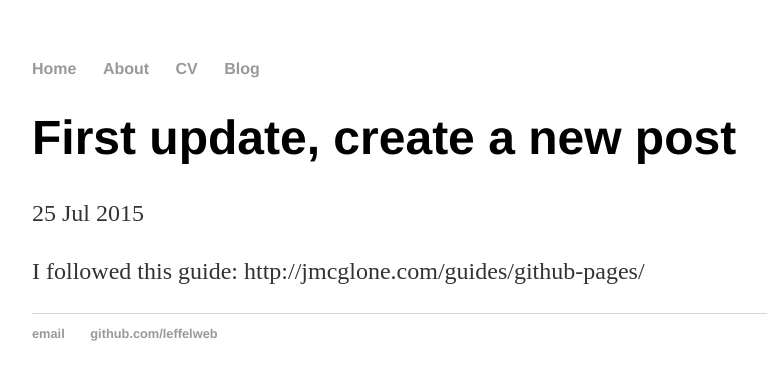
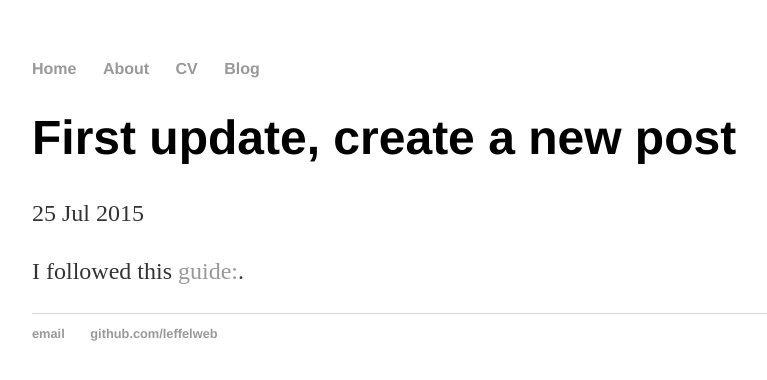
Before and after one commit to leffelweb/leffelweb.github.io, a Jekyll site: the page built from _posts/2015-07-25-LeffelWeb-First_update.md, in a window 1280 px wide. Shown: the top 380 px of the page, without its empty margins (160-927 px from the left). Built offline with Jekyll 4.4.1, drawn with Linux system fonts in a browser that asks for light colours.

Commit message:
Update 2015-07-25-LeffelWeb-First_update.md

```diff
--- a/_posts/2015-07-25-LeffelWeb-First_update.md
+++ b/_posts/2015-07-25-LeffelWeb-First_update.md
@@ -4,4 +4,4 @@ title: "First update, create a new post"
 date: 2015-07-25
 ---
 
-I followed this guide:  http://jmcglone.com/guides/github-pages/
+I followed this [guide:](http://jmcglone.com/guides/github-pages/).
```
